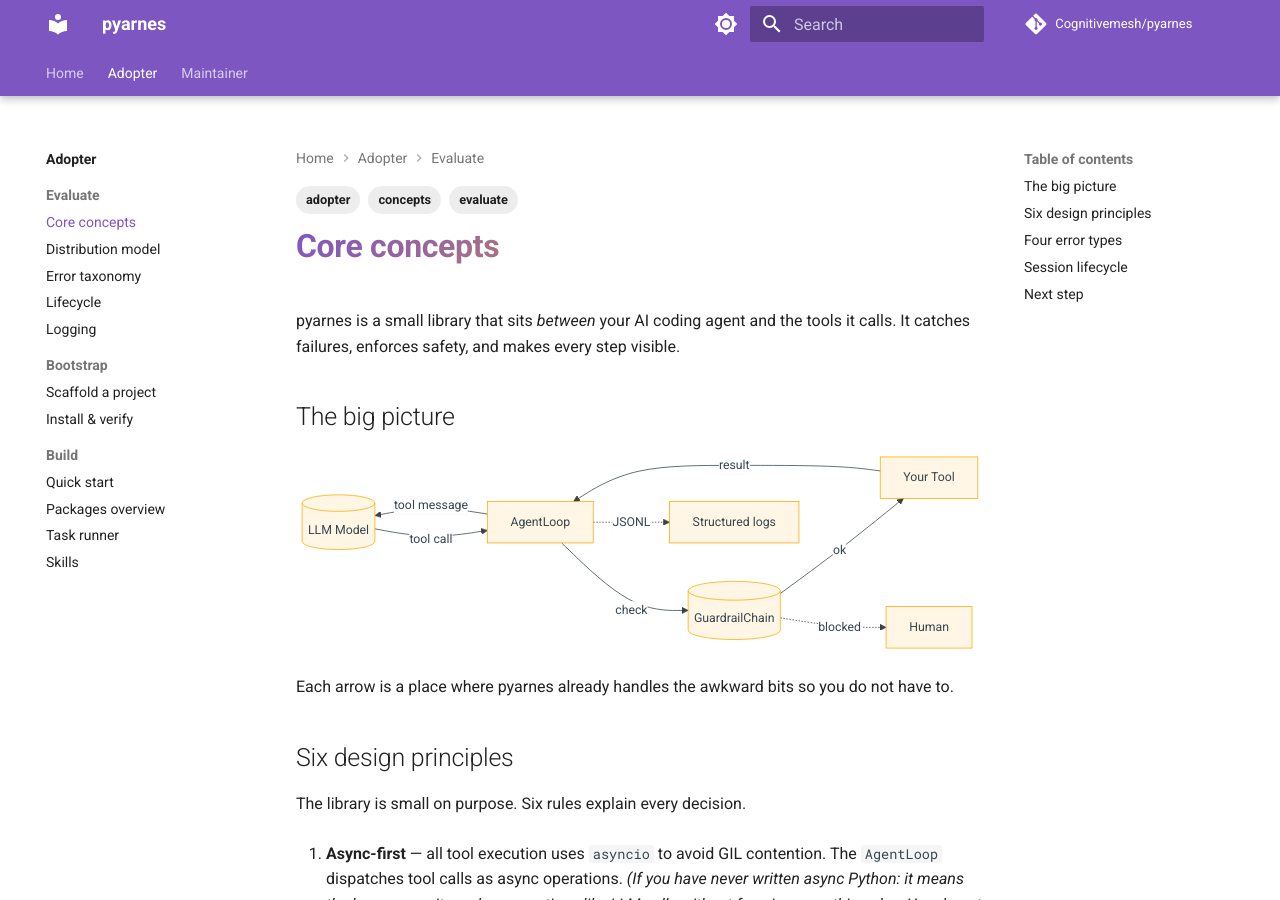
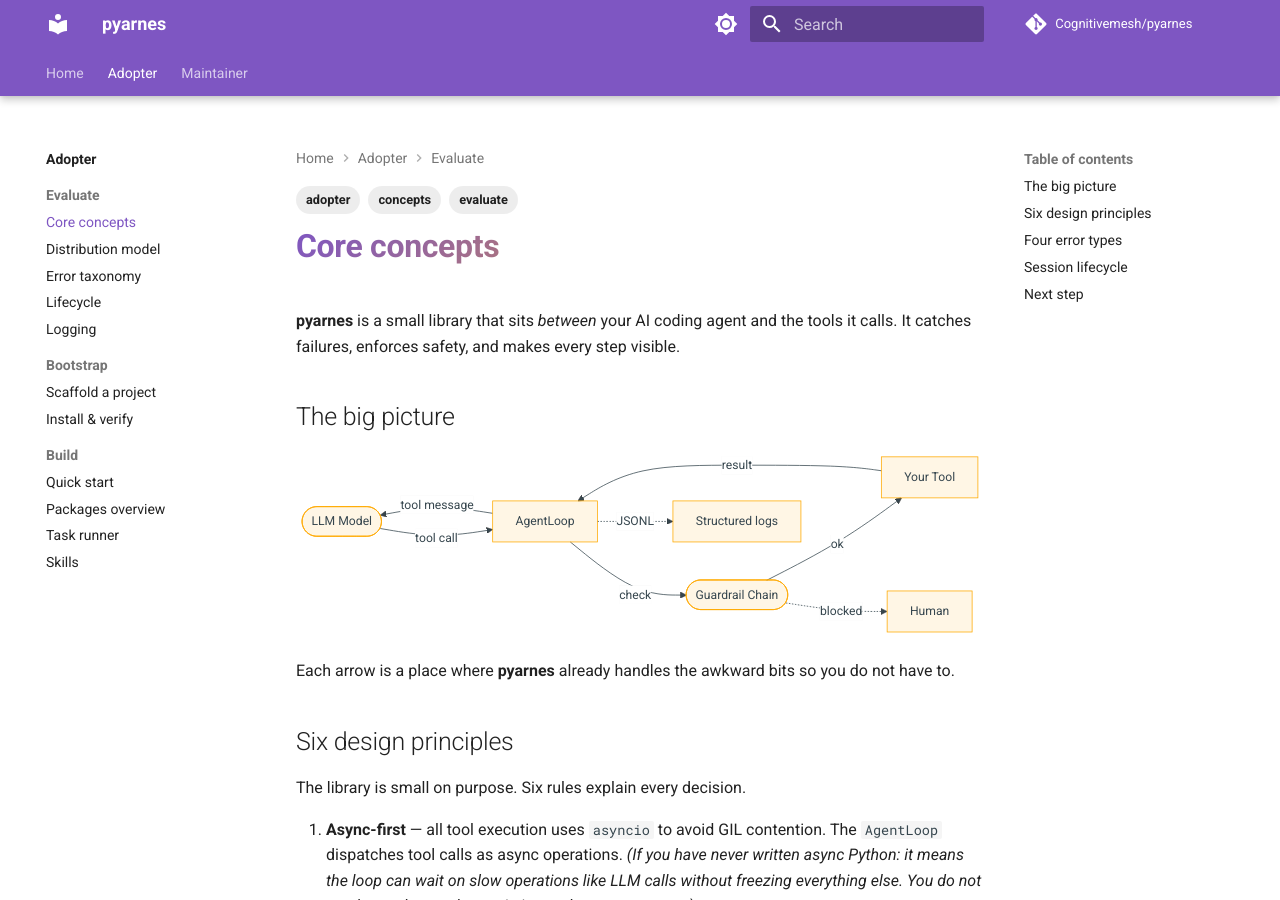
Before and after one commit to Cognitivemesh/pyarnes, an MkDocs documentation site: the page built from docs/adopter/evaluate/concepts.md, in a window 1280 px wide and 900 px high. Built offline with MkDocs 1.6.1 and Material for MkDocs 9.7.7, drawn with Linux system fonts in a browser that asks for light colours; comment, search, counter and statistics services are not loaded; part of the change alters nothing that is shown.

````diff
--- a/docs/adopter/evaluate/concepts.md
+++ b/docs/adopter/evaluate/concepts.md
@@ -6,14 +6,14 @@ tags: [adopter, evaluate, concepts]
 
 # Core concepts
 
-pyarnes is a small library that sits *between* your AI coding agent and the tools it calls. It catches failures, enforces safety, and makes every step visible.
+**pyarnes** is a small library that sits *between* your AI coding agent and the tools it calls. It catches failures, enforces safety, and makes every step visible.
 
 ## The big picture
 
 ```mermaid
 flowchart LR
-    Model[(LLM Model)] -->|tool call| Loop[AgentLoop]
-    Loop -->|check| Guard[(GuardrailChain)]
+    Model([LLM Model]) -->|tool call| Loop[AgentLoop]
+    Loop -->|check| Guard([Guardrail Chain])
     Guard -->|ok| Tool[Your Tool]
     Guard -.->|blocked| Human[Human]
     Tool -->|result| Loop
@@ -21,22 +21,17 @@ flowchart LR
     Loop -.->|JSONL| Logs[Structured logs]
 ```
 
-Each arrow is a place where pyarnes already handles the awkward bits so you do not have to.
+Each arrow is a place where **pyarnes** already handles the awkward bits so you do not have to.
 
 ## Six design principles
 
 The library is small on purpose. Six rules explain every decision.
 
 1. **Async-first** — all tool execution uses `asyncio` to avoid GIL contention. The `AgentLoop` dispatches tool calls as async operations. *(If you have never written async Python: it means the loop can wait on slow operations like LLM calls without freezing everything else. You do not need to understand asyncio internals to use pyarnes.)*
-
 2. **Structured logging** — every event is emitted as JSONL on **stderr** via `loguru`. Stdout is reserved for tool results. See [Logging](logging.md) for configuration.
-
 3. **Error taxonomy** — four error types ensure failures are always routed correctly: retry, feed back, interrupt, or bubble up. See the [full error table](#four-error-types) below.
-
 4. **Composable guardrails** — safety checks stack via `GuardrailChain`. Each guardrail is a simple `check(tool_name, arguments)` → raises `UserFixableError` or passes.
-
 5. **Lifecycle FSM** — every session has a trackable state machine with full transition history.
-
 6. **No magic** — there are no decorators, metaclasses, or auto-discovery. You register tools explicitly in a `ToolRegistry`, wire up guardrails, and run the loop.
 
 ## Four error types
````
